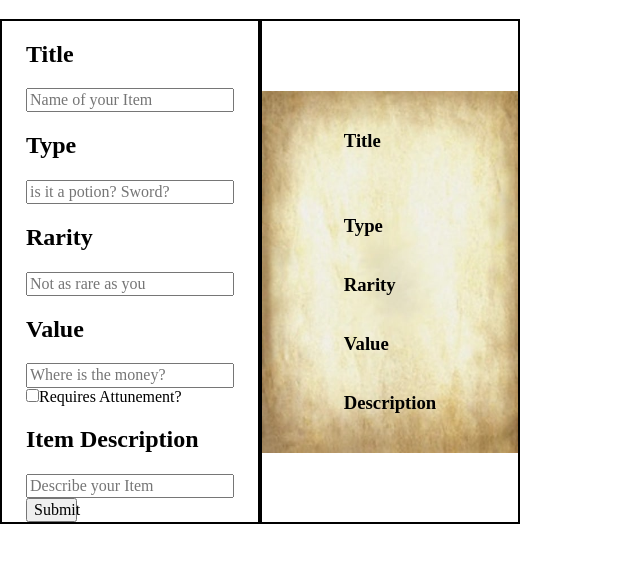
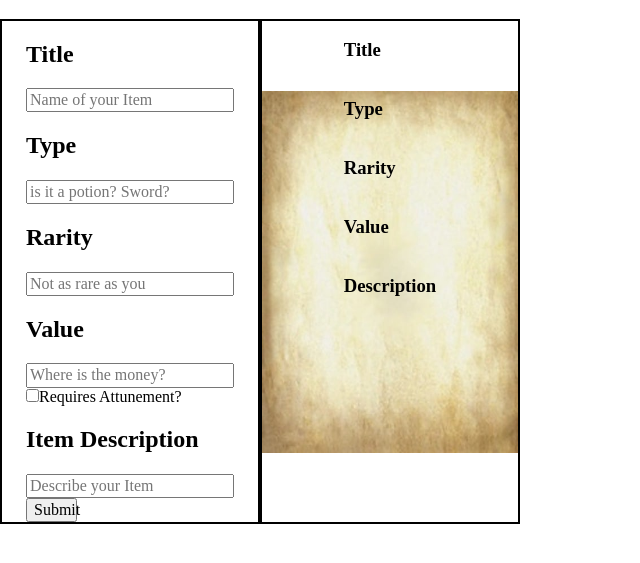
Before and after one commit to MaxBrimhalldev/ItemCard, a plain HTML site: page index.html in a window 1280 px wide. Shown: the part 61-624 px from the top of the page, without its empty margins (0-640 px from the left). Drawn offline with nearby package versions, Linux system fonts and the light colour scheme.

Commit message:
CSS Update

```diff
--- a/css/main.css
+++ b/css/main.css
@@ -5,7 +5,6 @@
 #inputs, #output{
 	display: flex;
 	border: 2px solid black;
-	justify-content: center;
 	align-content: center;
 	flex-flow: column wrap;
 	width: 20%;
@@ -14,7 +13,6 @@
 	width: 20%;
 }
 #scroll-top{
-	margin-bottom: 10%;
 }
 /*Style*/
 #output{
```
